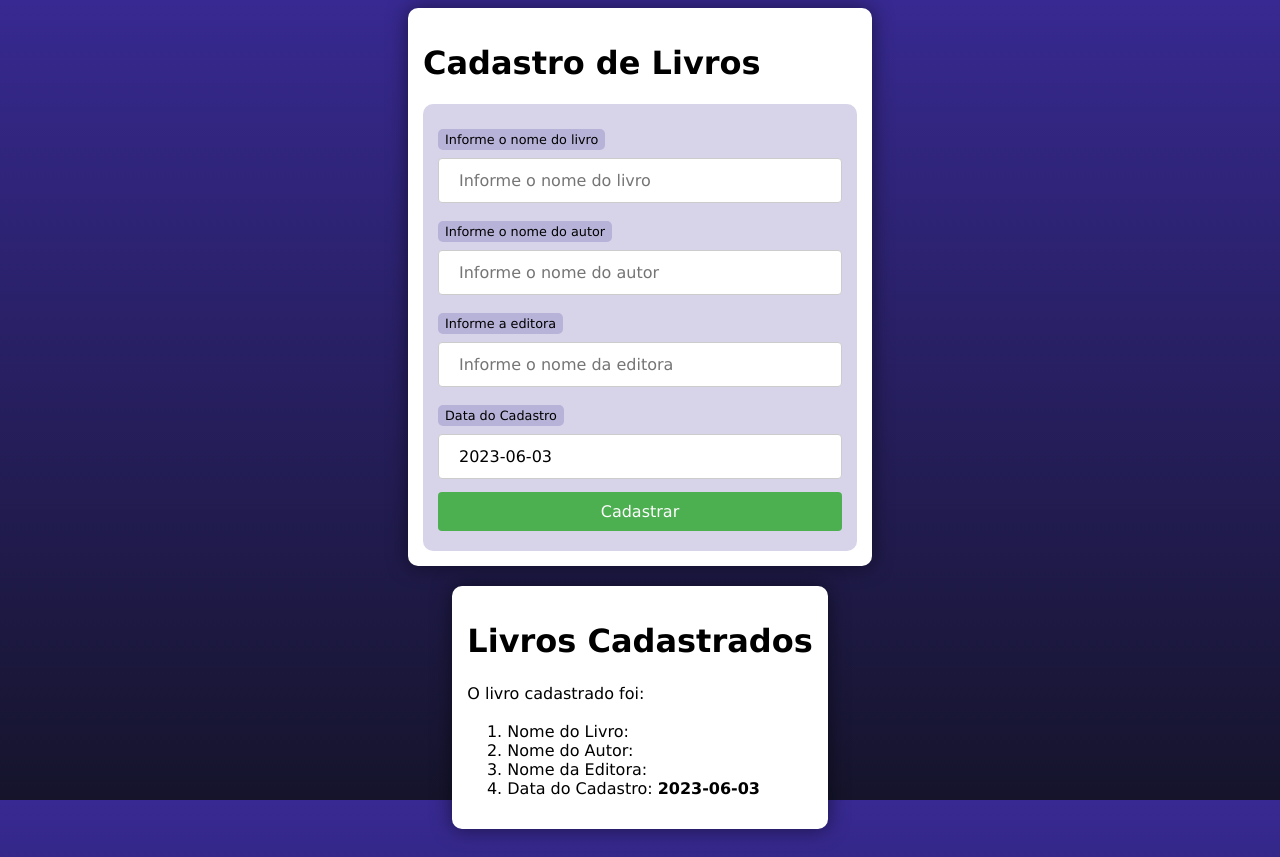
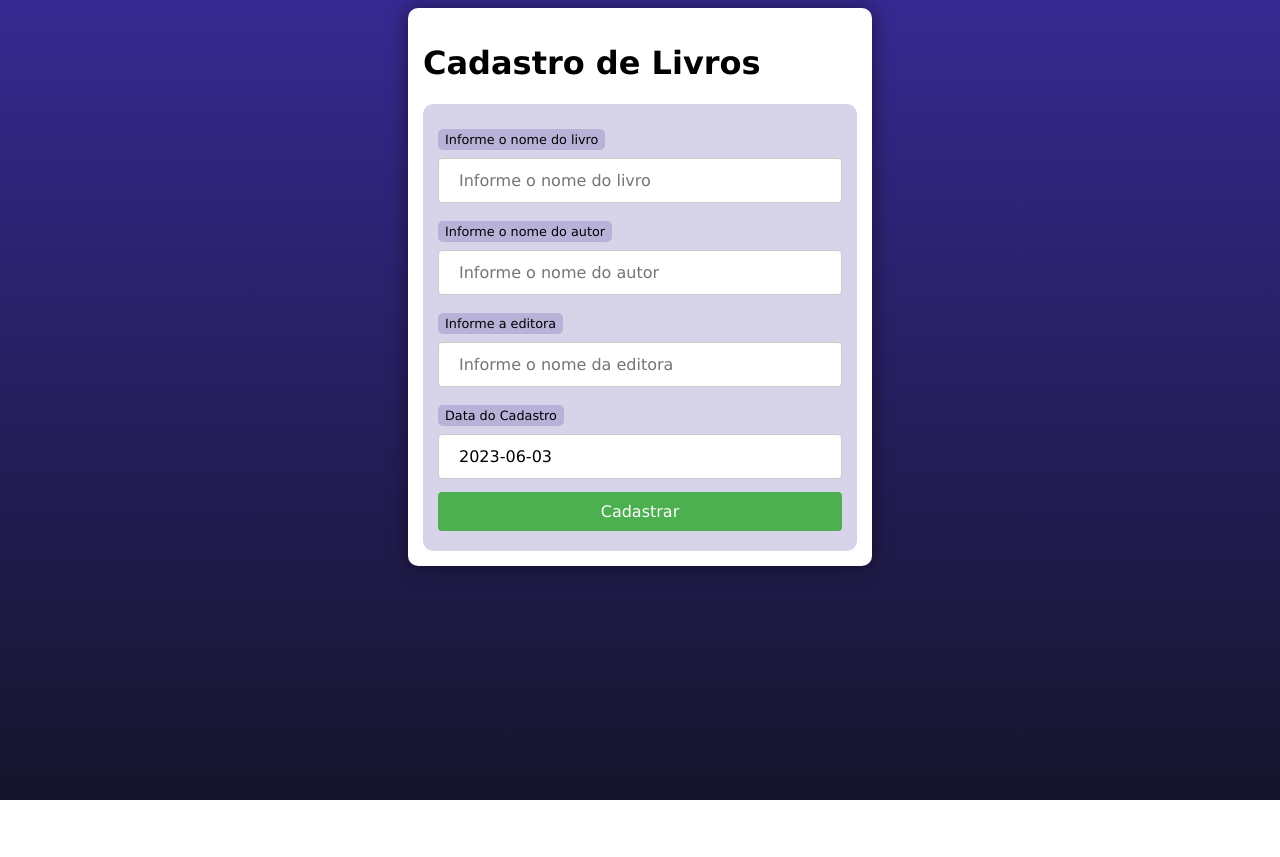
Before and after one commit to Rafaellincon2022/meu_sistema, a PHP site: page / in a window 1280 px wide. After the commit the page ends 800 px from the top, so only its background shows below. Run offline with PHP 8.4, Linux system fonts and the light colour scheme.

Commit message:
Novas Correções
Modificado o arquivo Cadastro.php

```diff
--- a/index.php
+++ b/index.php
@@ -11,7 +11,7 @@
 <body>
 
     <?php
-        include("config.php");
+
         $livro = $_GET['nome_livro'] ?? '';
         $autor = $_GET['nome_autor'] ?? '';
         $editora = $_GET['nome_editora'] ?? '';
@@ -20,7 +20,7 @@
 
     <main>
         <h1>Cadastro de Livros</h1>
-        <form action="<?=$_SERVER['PHP_SELF']?>" method="get">
+        <form action="cadastro.php" method="get">
             <label for="">Informe o nome do livro</label>
             <input type="text" name="nome_livro" id="nome_livro" size="40" placeholder="Informe o nome do livro" required>
             <label for="nome_autor">Informe o nome do autor</label>
@@ -33,14 +33,7 @@
         </form>
     </main>
 
-    <main>
-        <h1>Livros Cadastrados</h1>
     <?php
-            print "<p>O livro cadastrado foi:</p>";
-            print "<ol><li>Nome do Livro: <strong>$livro</strong></li>";
-            print "<li>Nome do Autor: <strong>$autor</strong></li>";
-            print "<li>Nome da Editora: <strong>$editora</strong></li>";
-            print "<li>Data do Cadastro: <strong>$data</strong></li>";
 
         if (isset($_GET['botao_cadastrar'])) {
             $sql = "INSERT INTO livros (nome_livro, nome_autor, nome_editora, data_cadastro) VALUES (?, ?, ?, ?)";
@@ -63,6 +56,5 @@
 
         //$resultado = $conexao->query($sql);
     ?>
-    </main>
 </body>
 </html>
```
Also changed, not shown: cadastro.php (+15 -1 lines). Lines whose indentation alone changed are shown as unchanged.
